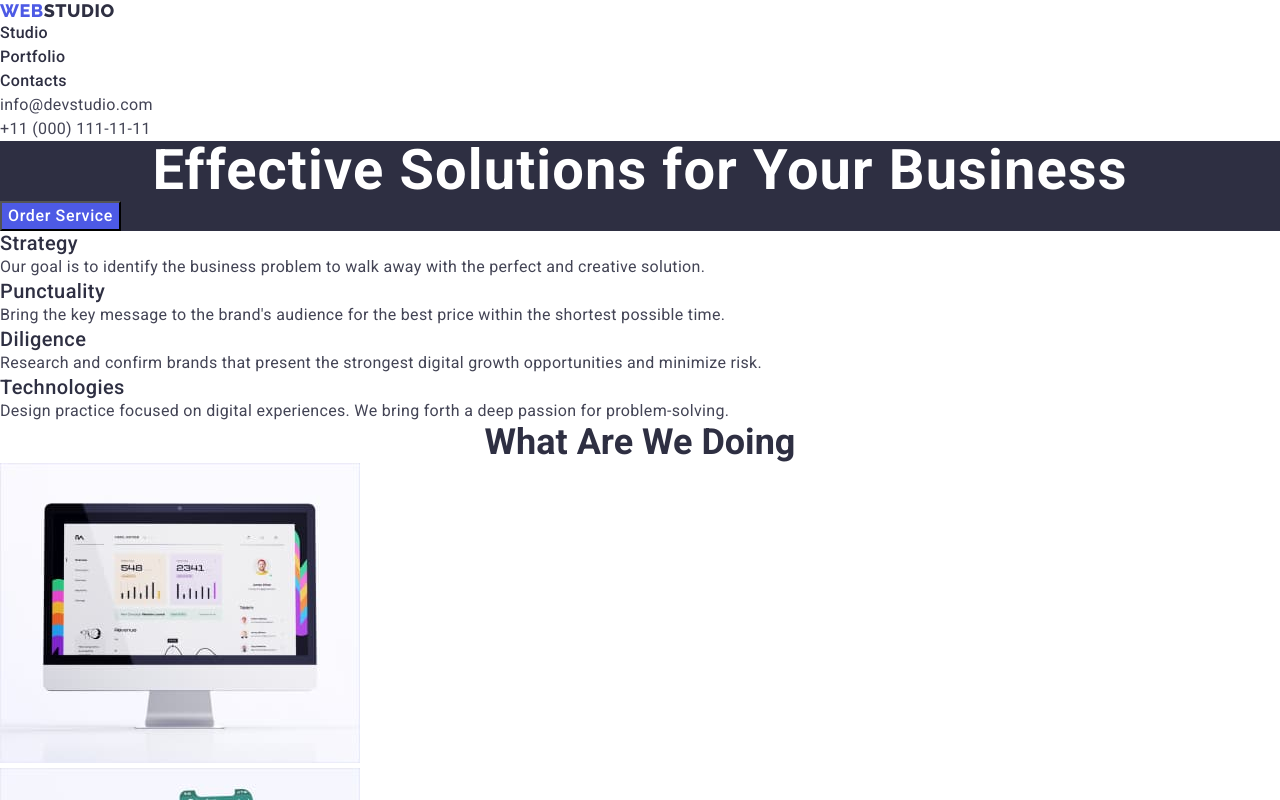
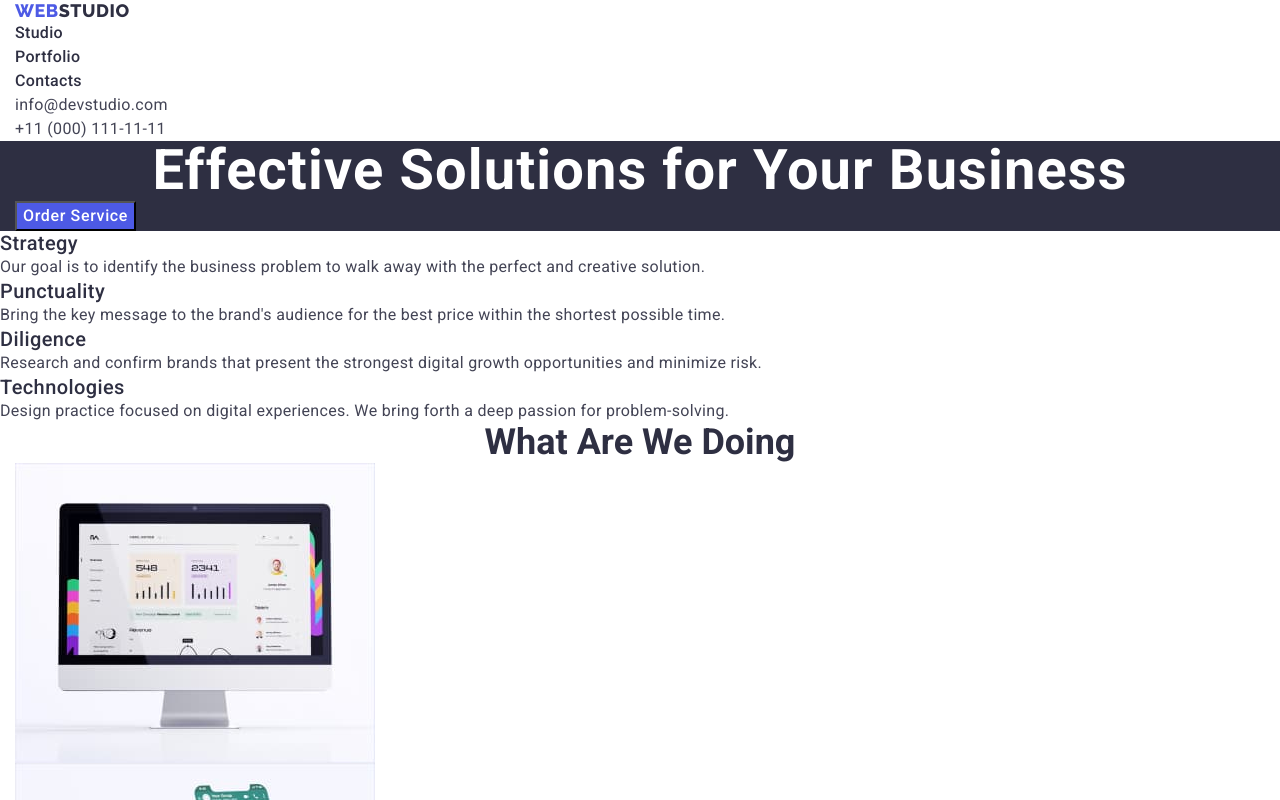
Before and after one commit to ktdrzd/goit-markup-hw-03, a plain HTML site: page index.html in a window 1280 px wide. Shown: the top 800 px of the page. Drawn offline with nearby package versions, Linux system fonts and the light colour scheme.

Commit message:
Update styles.css

```diff
--- a/css/styles.css
+++ b/css/styles.css
@@ -13,6 +13,17 @@ ul, ol, li {
     padding-left: 0;
     margin-top: 0;
     margin-bottom: 0;
+}
+
+img {
+    display: block;
+}
+
+.container {
+    width: 1031;
+    padding-left: 15px;
+    padding-right: 15px;
+    margin: 0 auto;
 }
 
 body {
```
